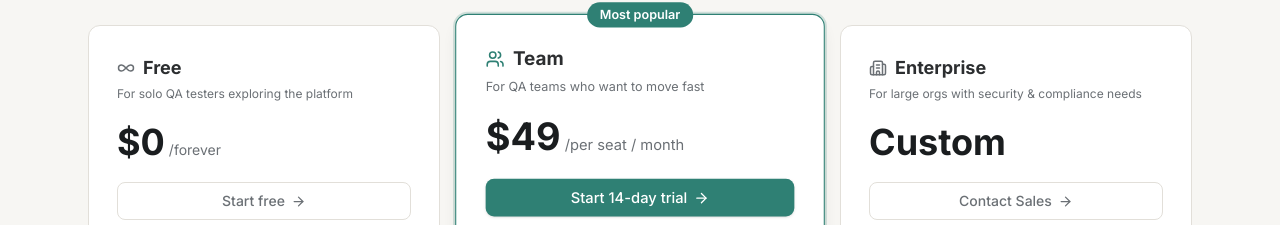
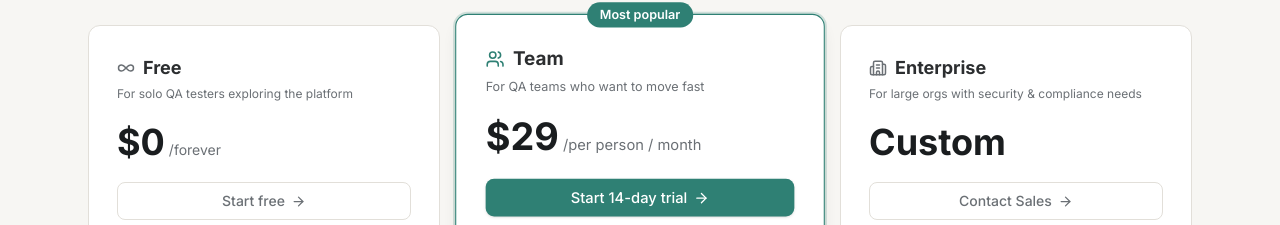
Before and after one commit to revanthrondla/krayo, a React (Vite) app: page / in a window 1280 px wide. Shown: the part 2097-2322 px from the top of the page. Built offline with nearby package versions, Linux system fonts and the light colour scheme; no server answers.

Commit message:
Update pricing to $29/person/month

```diff
--- a/src/components/UpgradeModal.tsx
+++ b/src/components/UpgradeModal.tsx
@@ -20,8 +20,8 @@ const PLAN_OPTIONS: PlanOption[] = [
   {
     key: 'team',
     name: 'Team',
-    price: '$49',
-    period: '/month',
+    price: '$29',
+    period: 'per person / month',
     cta: 'Choose Team',
     features: [
       'Unlimited AI generation across all modules',
--- a/src/pages/BillingPage.tsx
+++ b/src/pages/BillingPage.tsx
@@ -28,8 +28,8 @@ const PLANS: PlanInfo[] = [
   {
     key: 'team',
     name: 'Team',
-    price: '$49',
-    period: '/month',
+    price: '$29',
+    period: 'per person / month',
     features: ['Unlimited projects', 'Up to 10 team members', 'Unlimited AI generation', 'All Free features', 'Priority email support'],
     highlight: true,
   },
--- a/src/pages/LandingPage.tsx
+++ b/src/pages/LandingPage.tsx
@@ -44,8 +44,8 @@ const PLANS = [
   },
   {
     name: 'Team',
-    price: 49,
-    period: 'per seat / month',
+    price: 29,
+    period: 'per person / month',
     tagline: 'For QA teams who want to move fast',
     cta: 'Start 14-day trial',
     highlight: true,
```
Also changed, not shown: 2 other files (tests, documents, lock files or other folders).
